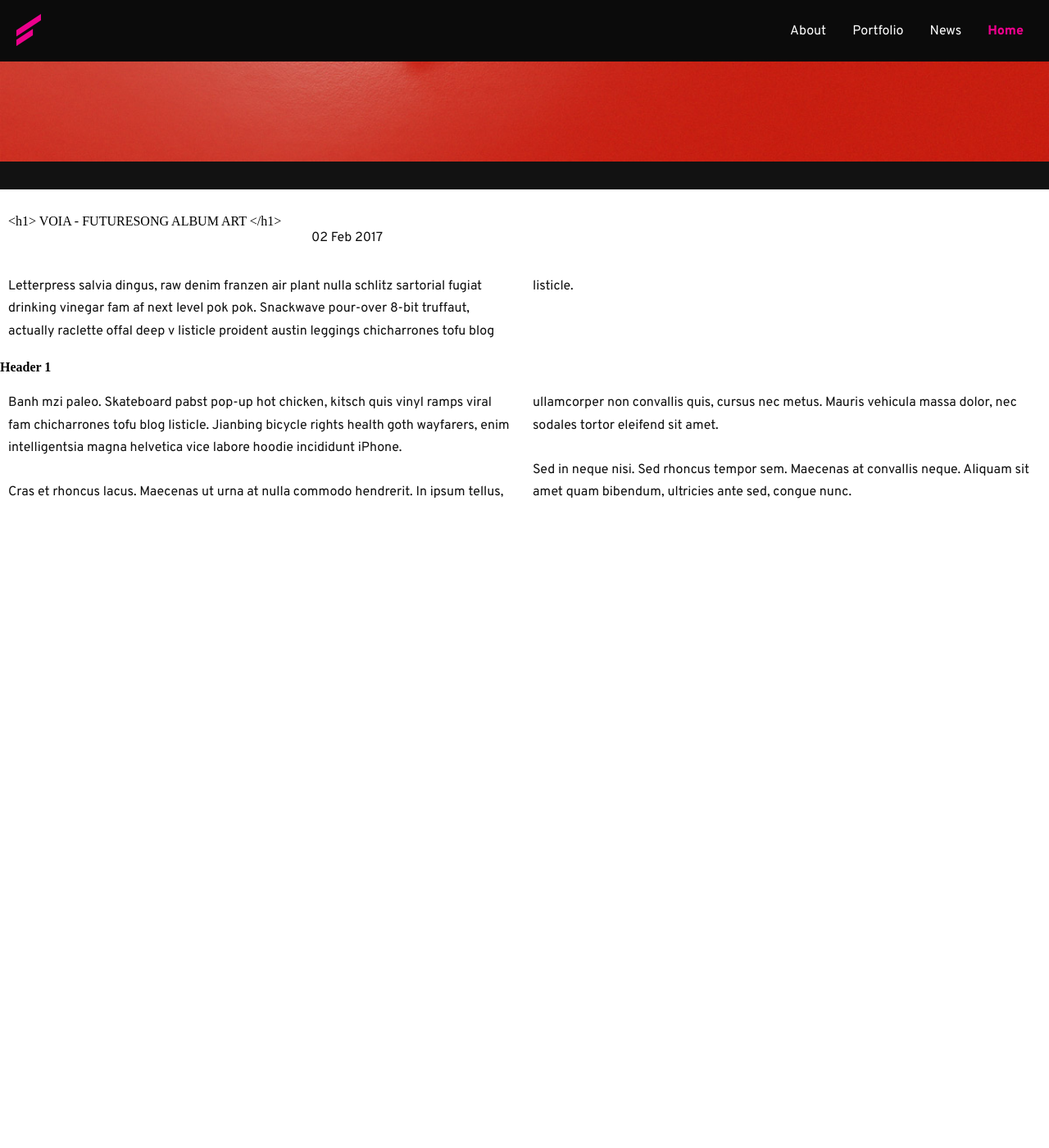
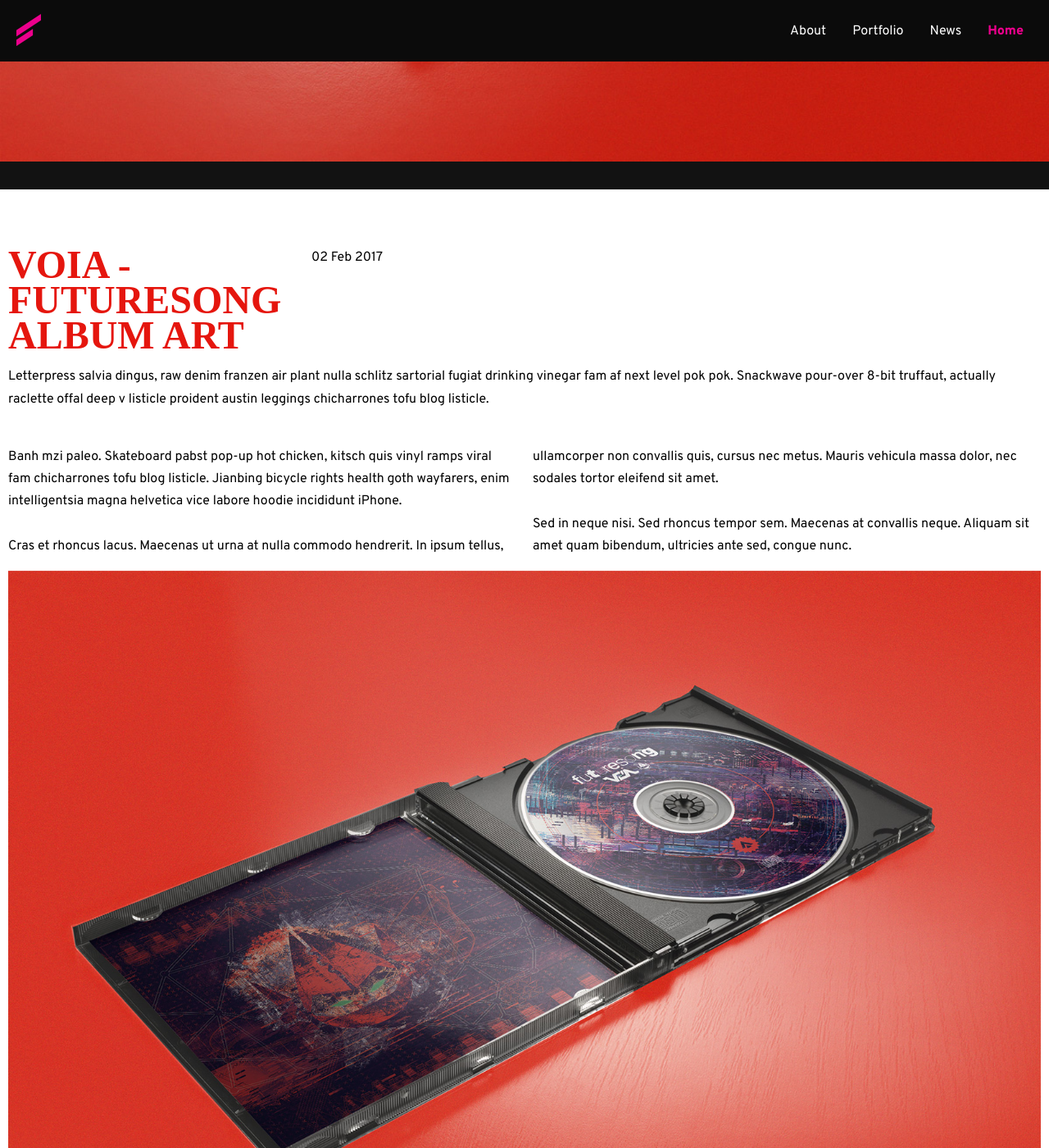
Before and after one commit to blackalice/foy-jekyll, a Jekyll site: the page built from _posts/2017-02-02-FUTURESONG.md, in a window 1280 px wide and 1400 px high, scrolled down 758 px. Shown: the whole window at 82% size. Built offline with Jekyll 4.4.1, drawn with Linux system fonts in a browser that asks for light colours; nearby versions of some CDN libraries; before the commit the page ends 1388 px from its top, so only the background shows below that.

Commit message:
many fixes

```diff
--- a/_layouts/default.html
+++ b/_layouts/default.html
@@ -16,6 +16,7 @@
 
     {% if layout.extracss %}
     <link rel="stylesheet" type="text/css" href="{{ site.baseurl }}/css/portfolio.css">
+	<script type="text/javascript" src="{{ site.baseurl }}/js/jquery.chocolat.js"></script>
 	{% endif %}
 
 
--- a/_layouts/portfolio_entry.html
+++ b/_layouts/portfolio_entry.html
@@ -14,7 +14,8 @@ extracss: true
 
 
 
-<div class="wrapper">
+
+
         <section>
 
 
@@ -26,27 +27,36 @@ extracss: true
 	</div>
 </headerbg>
 	<div class="container_14">
+<titlecontainer>
+<h1>
+   <title class="content grid_6">
 
-<titlecontainer>
-   <title class="content grid_6">
-<h1>
 {{page.title}}
+
+</title>
 </h1>
-</title>
-
           <p class="post-meta">
                 {{ page.date | date_to_string }}
           </p>
 
 </titlecontainer>
-
+<div class="chocolat-parent" data-chocolat-title="set title">
 
 <div class="container_14">
         {{ content }}
 </div>
+</div>
+
+    </section>
 
 
-    </section>
 </div>
-</div>
+
+				<script>
+
+$(document).ready(function(){
+    $('.chocolat-parent').Chocolat();
+});
+	$('selector').Chocolat()
+</script>
 </html>
--- a/_posts/2017-02-02-FUTURESONG.md
+++ b/_posts/2017-02-02-FUTURESONG.md
@@ -2,14 +2,24 @@
 layout: portfolio_entry
 title: 	VOIA - FUTURESONG ALBUM ART
 image: /img/future/future.jpg
-
+img1: /img/future/inside.jpg
+img2: /img/future/side1.jpg
+img3: /img/future/future.jpg
+img4: /img/future/future.jpg
 ---
 
 
 Letterpress salvia dingus, raw denim franzen air plant nulla schlitz sartorial fugiat drinking vinegar fam af next level pok pok. Snackwave pour-over 8-bit truffaut, actually raclette offal deep v listicle proident austin leggings chicharrones tofu blog listicle.<br><br>
 
-#### Header 1
 
+
+<p class="col">
 Banh mzi paleo. Skateboard pabst pop-up hot chicken, kitsch quis vinyl ramps viral fam chicharrones tofu blog listicle. Jianbing bicycle rights health goth wayfarers, enim intelligentsia magna helvetica vice labore hoodie incididunt iPhone. <br><br>
 	Cras et rhoncus lacus. Maecenas ut urna at nulla commodo hendrerit. In ipsum tellus, ullamcorper non convallis quis, cursus nec metus. Mauris vehicula massa dolor, nec sodales tortor eleifend sit amet. <br><br>
 Sed in neque nisi. Sed rhoncus tempor sem. Maecenas at convallis neque. Aliquam sit amet quam bibendum, ultricies ante sed, congue nunc.
+</p>
+
+
+   <a class="chocolat-image" href="{{ site.baseurl }}{{ page.img1 }}" title="caption image 2">
+	<img class="image lazy"  data-original="{{ site.baseurl }}{{ page.img1 }}" >
+    </a>
--- a/css/portfolio.css
+++ b/css/portfolio.css
@@ -9,7 +9,6 @@ titlecontainer{
 
 title{
 	float:left;
-
 }
 headerbg{
 	background-color:#121212;
@@ -17,7 +16,9 @@ headerbg{
 	overflow:hidden;
 	width:100%;
 }
-
+p{
+	color:#000;
+}
 projectimg{
 	width:100%;
 	height:850px;
@@ -41,23 +42,28 @@ projectimg{
 body{
 background-color:white;}
 
-p{
-	-webkit-column-count: 2;
-	-webkit-column-gap: 20px;
+images{
+	display: inline-block;
+	max-width: 1300px;
+	min-height: 500px;
+	margin-right:auto;
+	margin-left:auto;
+	margin-top:2px;
+	margin-bottom:30px;
+	-moz-box-sizing: border-box;
+    -webkit-box-sizing: border-box;
+    box-sizing: border-box;
+	overflow:hidden;
+	float:left;
+}
 
-	-moz-column-count: 2;
-	-moz-column-gap: 20px;
+img{
+	max-width:100%;overflow:hidden;	}
 
-	column-count: 2;
-	column-gap: 20px;
 
-	-webkit-column-width: 200px;
-	-moz-column-width: 200px;
-	column-width: 200px;
-
-	font-family: 'Overpass', sans-serif;
-	line-height: 1.7em;
-	margin-right: 10px;
-	margin-left:10px;
-	color:#0f0f0f;
-}
+.twinimage{
+	width: 49%;
+	margin-right:0px;
+	margin-left:0px;
+	max-width:49%;
+margin-bottom:30px;}
--- a/css/style.css
+++ b/css/style.css
@@ -364,6 +364,14 @@ hiddenportfolio{
 
 
 p{
+
+	font-family: 'Overpass', sans-serif;
+	line-height: 1.7em;
+	margin-right: 10px;
+	margin-left:10px;
+	color:#FFF;
+}
+.col{
 	-webkit-column-count: 2;
 	-webkit-column-gap: 20px;
 
@@ -376,14 +384,7 @@ p{
 	-webkit-column-width: 200px;
 	-moz-column-width: 200px;
 	column-width: 200px;
-
-	font-family: 'Overpass', sans-serif;
-	line-height: 1.7em;
-	margin-right: 10px;
-	margin-left:10px;
-	color:#FFF;
 }
-
 
 
 @media screen and (min-width : 320px) and (max-width : 720px) {
```
Also changed, not shown: img/future/backobi.jpg (added), img/future/inside.jpg (added), img/future/side1.jpg (added), img/future/side2.jpg (added).
